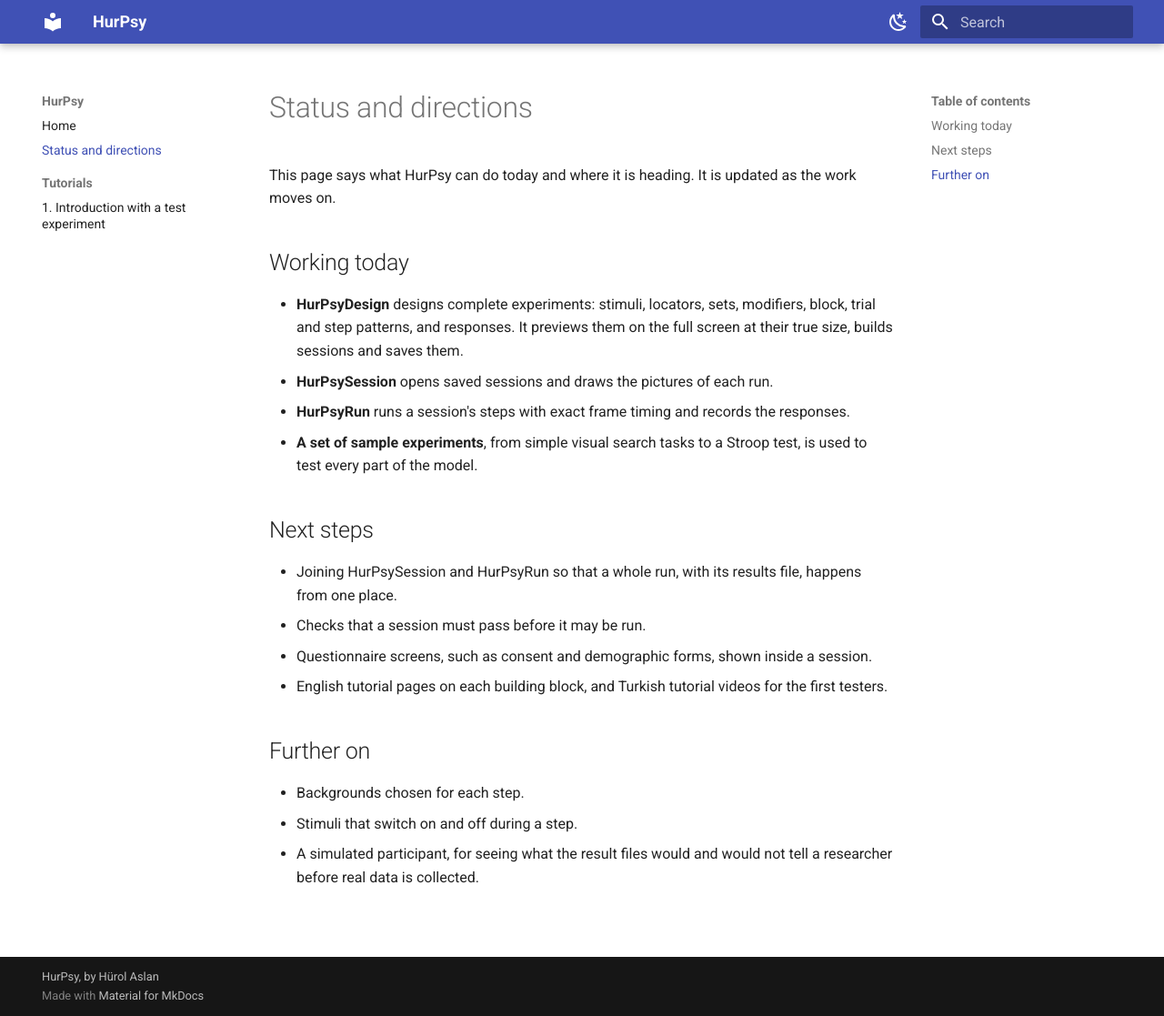
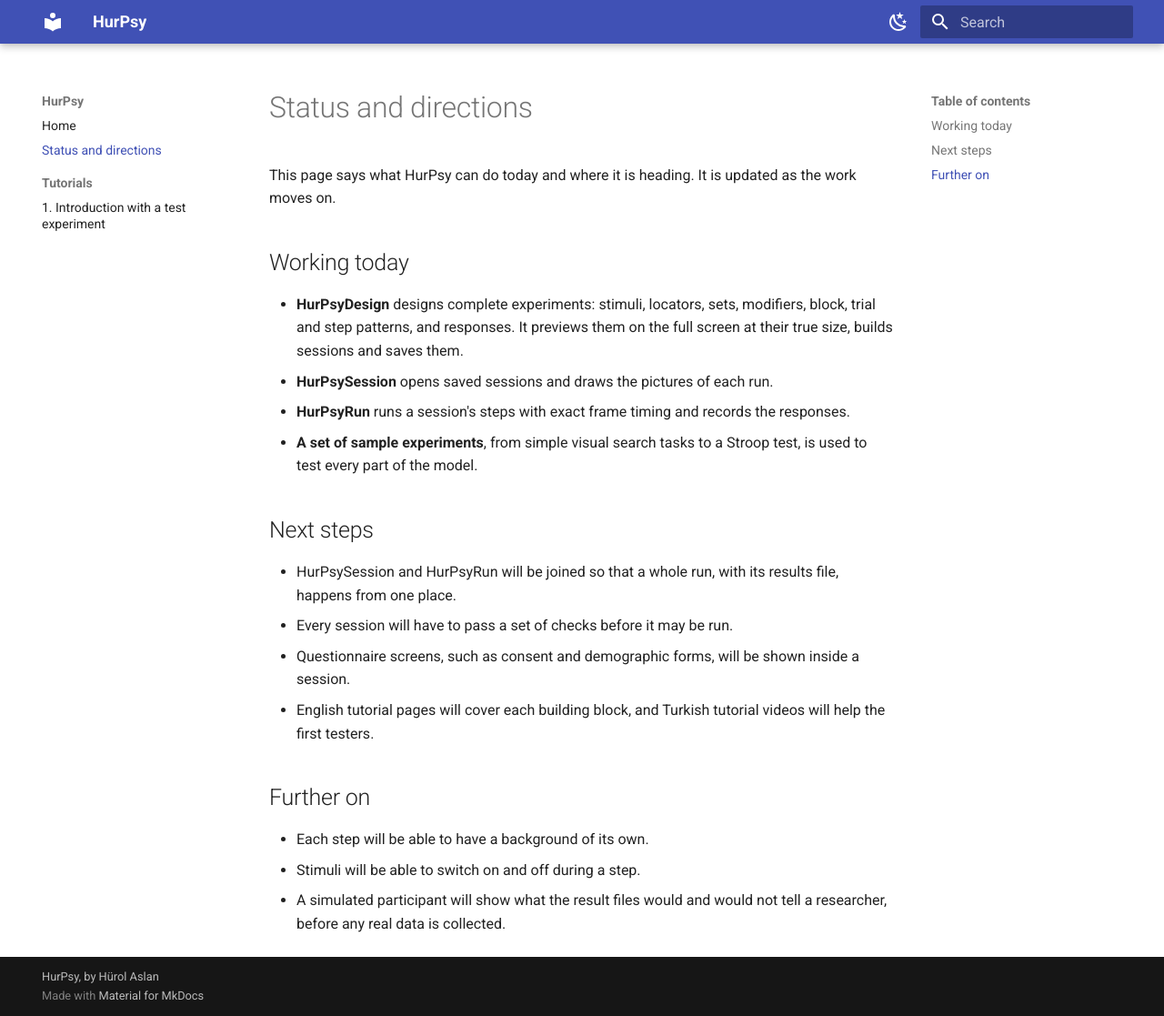
Before and after one commit to HurPsy/hurpsy.github.io, an MkDocs documentation site: the page built from docs/status.md, in a window 1280 px wide and 1117 px high. Shown: the whole window at 91% size. Built offline with MkDocs 1.6.1 and Material for MkDocs 9.7.7, drawn with Linux system fonts in a browser that asks for light colours.

Commit message:
ClaudeCode replaced the tutorial-1 screenshots with the user's light-theme ones, reworded the questionnaire items section and fitted the experiment pattern text to the new picture, applied the new first-mention bold rule for project names (now recorded in CLAUDE.md), turned sentence fragments on the home and status pages into sentences, and fixed the mkdocs path in the site-preview launch configuration.
Co-Authored-By: Claude Opus 5.5 <noreply@anthropic.com>

```diff
--- a/docs/status.md
+++ b/docs/status.md
@@ -11,13 +11,13 @@ This page says what HurPsy can do today and where it is heading. It is updated a
 
 ## Next steps
 
-- Joining HurPsySession and HurPsyRun so that a whole run, with its results file, happens from one place.
-- Checks that a session must pass before it may be run.
-- Questionnaire screens, such as consent and demographic forms, shown inside a session.
-- English tutorial pages on each building block, and Turkish tutorial videos for the first testers.
+- HurPsySession and HurPsyRun will be joined so that a whole run, with its results file, happens from one place.
+- Every session will have to pass a set of checks before it may be run.
+- Questionnaire screens, such as consent and demographic forms, will be shown inside a session.
+- English tutorial pages will cover each building block, and Turkish tutorial videos will help the first testers.
 
 ## Further on
 
-- Backgrounds chosen for each step.
-- Stimuli that switch on and off during a step.
-- A simulated participant, for seeing what the result files would and would not tell a researcher before real data is collected.
+- Each step will be able to have a background of its own.
+- Stimuli will be able to switch on and off during a step.
+- A simulated participant will show what the result files would and would not tell a researcher, before any real data is collected.
```
Also changed, not shown: CLAUDE.md (+1 -0 lines), docs/index.md (+3 -3 lines), docs/tutorial-1-introduction.md (+7 -7 lines), docs/images/tutorial-1/exclusion-set.png, docs/images/tutorial-1/experiment-pattern.png, docs/images/tutorial-1/locators.png, docs/images/tutorial-1/open-test-experiment.png, docs/images/tutorial-1/questionnaire-items.png, docs/images/tutorial-1/session-preview.png, docs/images/tutorial-1/stimuli.png, docs/images/tutorial-1/stimulus-set.png, 1 other file.
